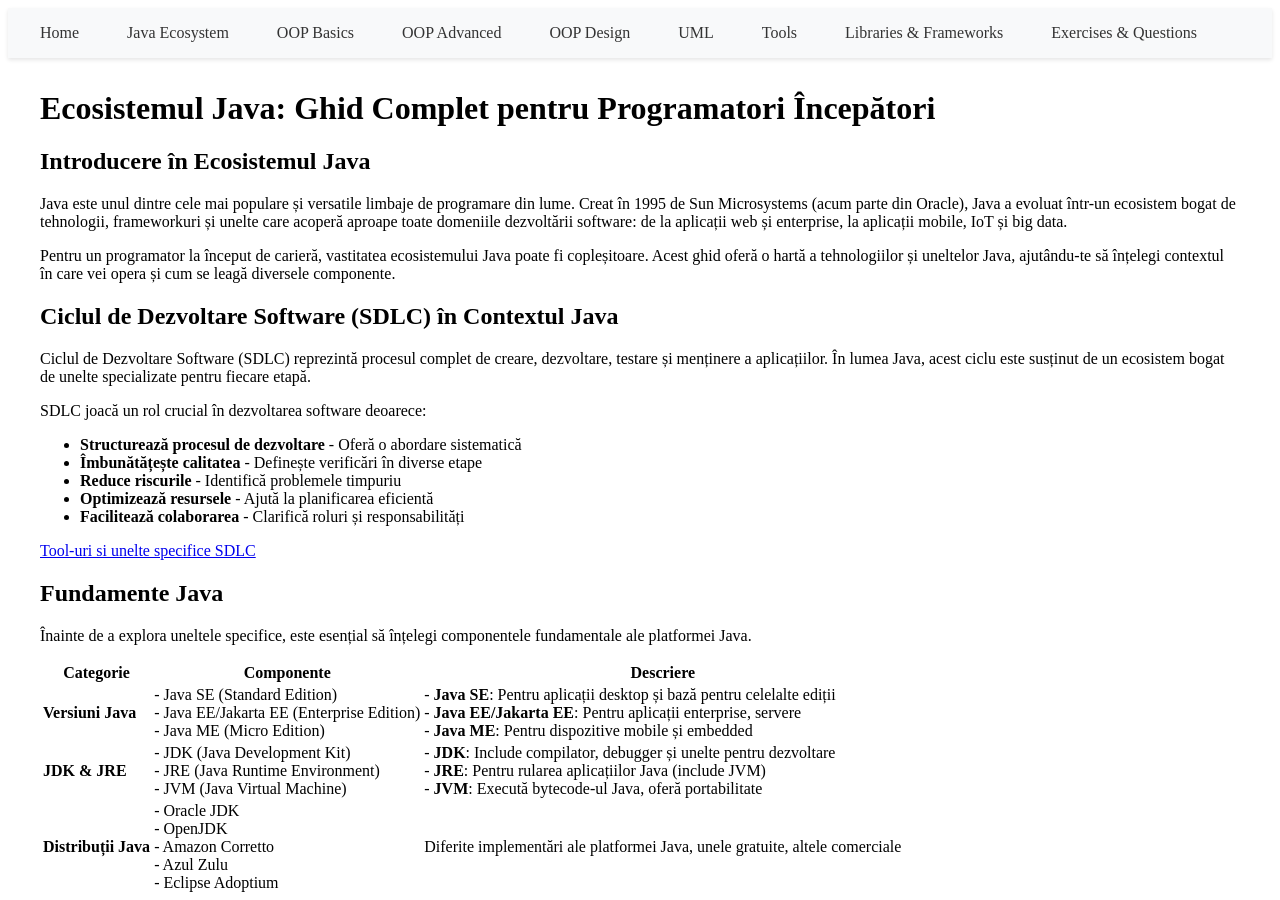
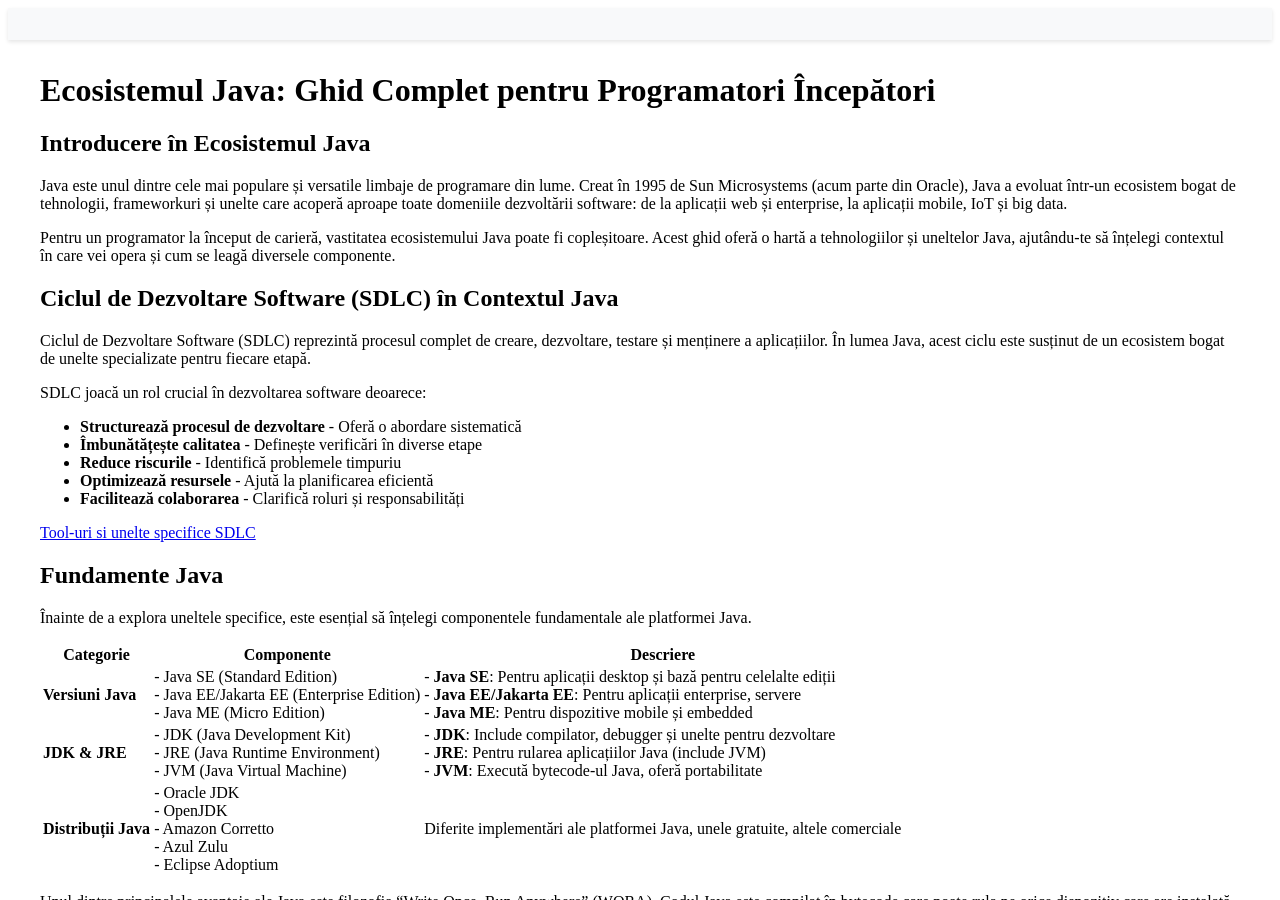
Before and after one commit to automatica-cluj/exemple-isp-2025, a Jekyll site: the page built from docs/java-ecosystem.md, in a window 1280 px wide and 900 px high. Built offline with Jekyll 4.4.1, drawn with Linux system fonts in a browser that asks for light colours.

Commit message:
Update docs.

```diff
--- a/docs/_config.yml
+++ b/docs/_config.yml
@@ -28,27 +28,6 @@ show_footer: true
 stylesheets:
   - /assets/css/style.css
 
-# Navigation
-nav_items:
-  - title: Home
-    url: /
-  - title: Java Ecosystem
-    url: /java-ecosystem
-  - title: OOP Basics
-    url: /oop-basic/
-  - title: OOP Advanced
-    url: /oop-advanced/
-  - title: OOP Design
-    url: /oop-design/
-  - title: UML
-    url: /uml/
-  - title: Tools
-    url: /tools-basic/
-  - title: Libraries & Frameworks
-    url: /librarii-si-frameworks/
-  - title: Exercises & Questions
-    url: /exercitii-si-intrebari/
-
 # title: ISP Course Documentation
 # description: Documentation for Introduction to Software Programming Course
 # theme: jekyll-theme-minimal
```
